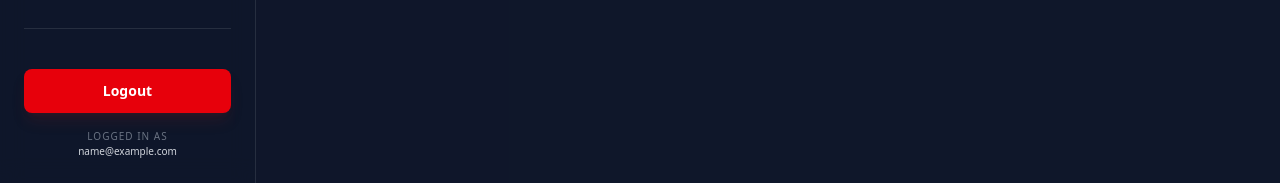
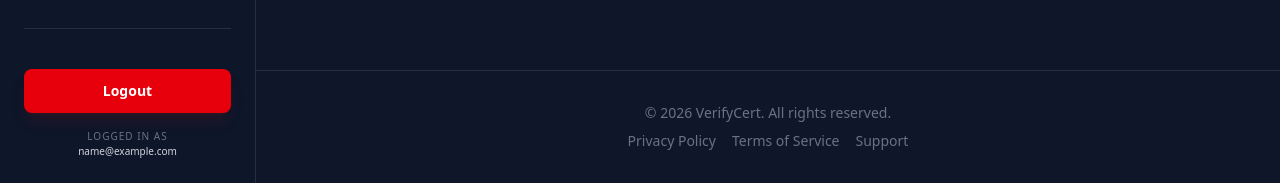
Before and after one commit to Adarsh-MG101/VerifyCert1, a Next.js app in the folder client/: page /dashboard/generate in a window 1280 px wide. Shown: the part 617-800 px from the top of the page. Built offline with nearby package versions, Linux system fonts and the light colour scheme; no server answers; sample sign-in values are in the browser's storage.

Commit message:
minor ui change

```diff
--- a/client/src/app/dashboard/layout.js
+++ b/client/src/app/dashboard/layout.js
@@ -3,6 +3,7 @@ import { useEffect, useState } from 'react';
 import { useRouter, usePathname } from 'next/navigation';
 import Link from 'next/link';
 import Button from '@/components/Button';
+import Footer from '@/components/Footer';
 
 export default function DashboardLayout({ children }) {
     const router = useRouter();
@@ -75,8 +76,13 @@ export default function DashboardLayout({ children }) {
                 </div>
             </aside>
 
-            <main className="flex-1 p-8 overflow-y-auto bg-slate-900/20 relative z-10">
-                {children}
+            <main className="flex-1 overflow-y-auto bg-slate-900/20 relative z-10">
+                <div className="min-h-full flex flex-col">
+                    <div className="flex-1 p-8">
+                        {children}
+                    </div>
+                    <Footer />
+                </div>
             </main>
         </div>
     );
```
